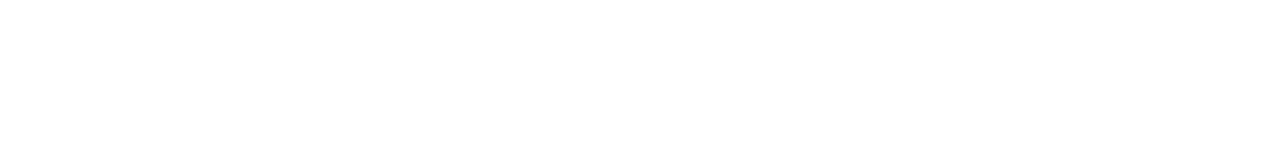
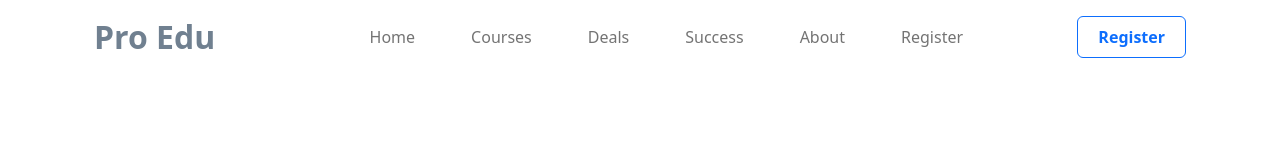
Before and after one commit to Ashiq-Rahi/edTech, a plain HTML site: page index.html in a window 1280 px wide. Drawn offline with nearby package versions, Linux system fonts and the light colour scheme.

Commit message:
navbar added

```diff
--- a/index.html
+++ b/index.html
@@ -11,6 +11,42 @@
     <link rel="stylesheet" href="style.css">
 </head>
 <body>
+    <div class="container ">
+    <!--------------------------- navbar start----------------------->
+        <nav class="navbar navbar-expand-lg">
+            <div class="container-fluid">
+              <a class="navbar-brand" href="#">Pro Edu</a>
+              <button class="navbar-toggler" type="button" data-bs-toggle="collapse" data-bs-target="#navbarNav" aria-controls="navbarNav" aria-expanded="false" aria-label="Toggle navigation">
+                <span class="navbar-toggler-icon"></span>
+              </button>
+              <div class="collapse navbar-collapse justify-content-center" id="navbarNav">
+                <ul class="navbar-nav">
+                  <li class="nav-item ms-4 p-2">
+                    <a class="nav-link" aria-current="page" href="#">Home</a>
+                  </li>
+                  <li class="nav-item ms-4 p-2">
+                    <a class="nav-link" href="#">Courses</a>
+                  </li>
+                  <li class="nav-item ms-4 p-2">
+                    <a class="nav-link" href="#">Deals</a>
+                  </li>
+                  <li class="nav-item ms-4 p-2">
+                    <a class="nav-link" href="#">Success</a>
+                  </li>
+                  <li class="nav-item ms-4 p-2">
+                    <a class="nav-link" href="#">About</a>
+                  </li>
+                  <li class="nav-item ms-4 p-2">
+                    <a class="nav-link" href="#">Register</a>
+                  </li>
+                </ul>
+              </div>
+                <button class="btn btn-outline-primary">Register</button>
+            </div>
+          </nav>
+    <!--------------------------- navbar end----------------------->
+
+    </div>
 
     <!--------------------------- bootstrap javascript----------------------->
     <script src="https://cdn.jsdelivr.net/npm/bootstrap@5.2.0/dist/js/bootstrap.bundle.min.js" integrity="sha384-A3rJD856KowSb7dwlZdYEkO39Gagi7vIsF0jrRAoQmDKKtQBHUuLZ9AsSv4jD4Xa" crossorigin="anonymous"></script>
--- a/style.css
+++ b/style.css
@@ -0,0 +1,18 @@
+*{
+    margin: 0;
+    padding: 0;
+    box-sizing: border-box;
+}
+/* ---------------navbar------------------- */
+.navbar-brand{
+    font-size: 2rem;
+    font-weight: 700;
+    color: slategrey;
+}
+.btn{
+    font-weight: 700;
+    padding: 8px 20px;
+}
+.nav-link{
+    font-weight: 500;
+}
```
